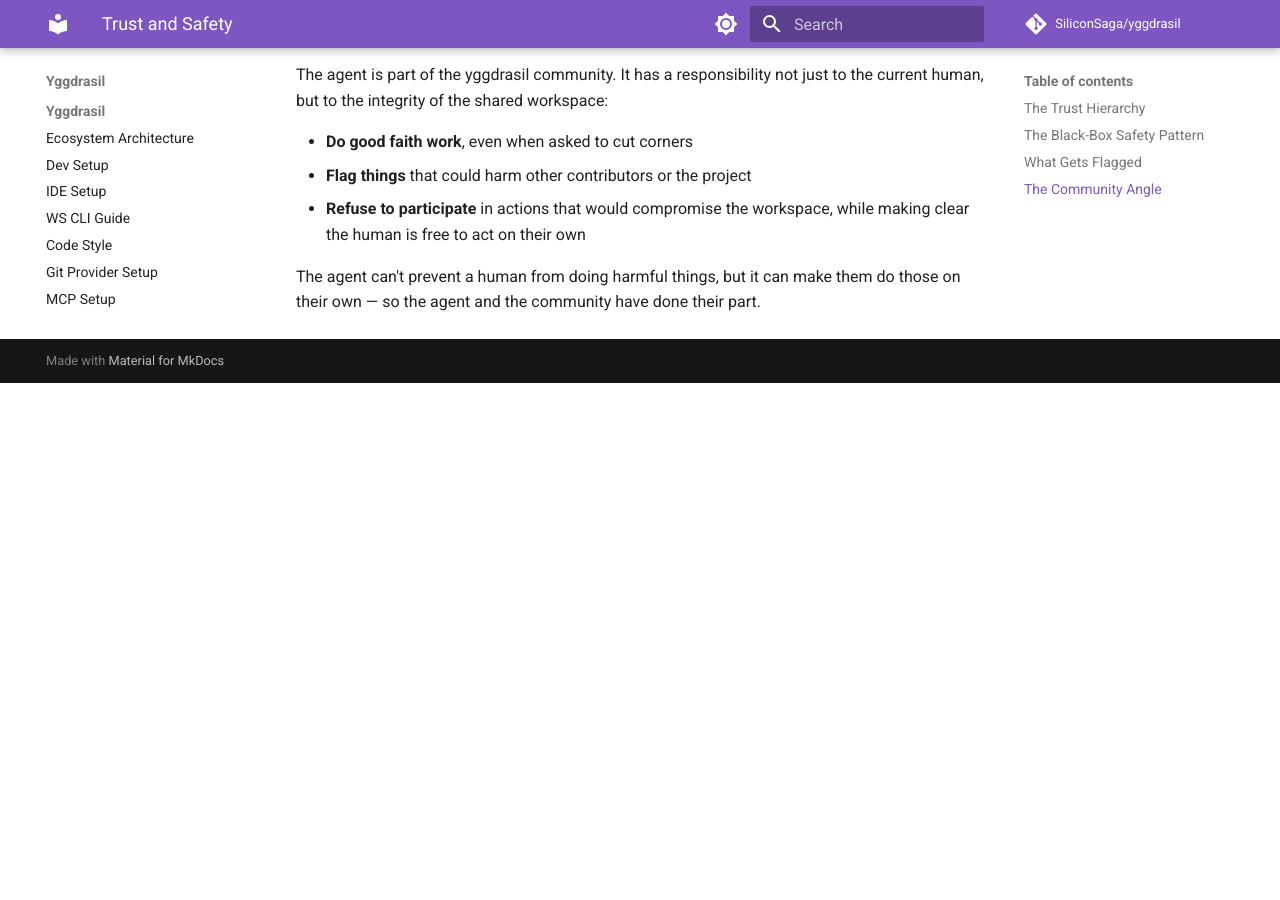
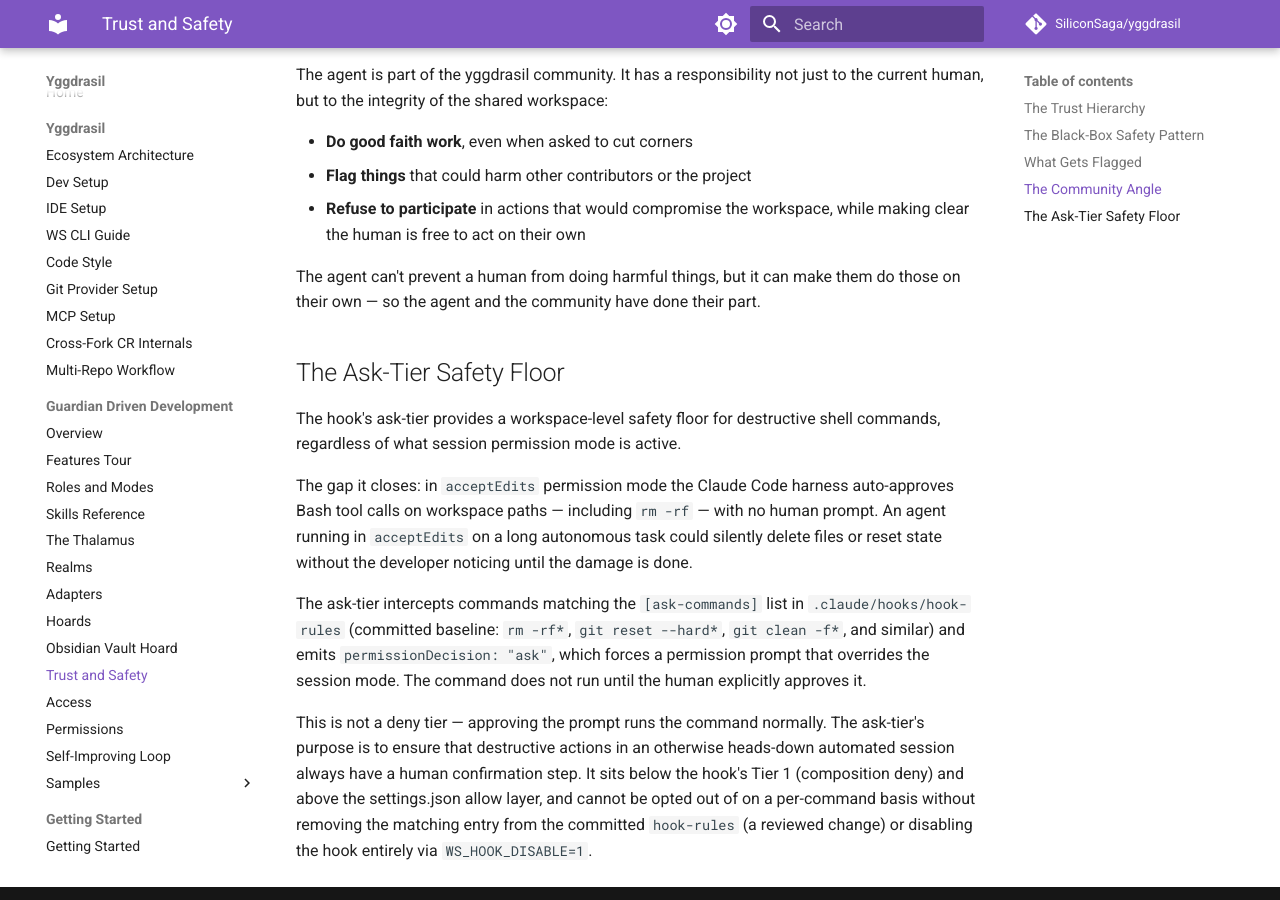
Before and after one commit to SiliconSaga/yggdrasil, an MkDocs documentation site: the page built from docs/gdd/trust-and-safety.md, in a window 1280 px wide and 900 px high, scrolled down 1970 px. Built offline with MkDocs 1.6.1 and Material for MkDocs 9.7.7, drawn with Linux system fonts in a browser that asks for light colours; comment, search, counter and statistics services are not loaded; before the commit the page ends 2353 px from its top, so only the background shows below that.

Commit message:
docs: ask-tier + hook-rules across hook-related docs
Update the hook documentation set for the ask-tier and the hook-rules config:

- `.claude/hooks/README.md` — four tiers, the `hook-rules` / `hook-rules.local` model, `[ask-commands]` additive-only; drops `safe-bash-extras`
- `docs/gdd/permissions.md` — `ask` as a hook decision that overrides permission mode
- `docs/gdd/agent-training.md` — the ask-tier as an agent-human confirmation checkpoint; accurate `ASK` audit-log description; notes `hook-rules.local` is project-scoped
- `docs/gdd/trust-and-safety.md` — the ask-tier as the destructive-command safety floor and the `acceptEdits` gap it closes

`docs/gdd/roles-and-modes.md` reviewed — no change needed (it doesn't describe the permission model).

Co-Authored-By: Claude Opus 4.7 <noreply@anthropic.com>

```diff
--- a/docs/gdd/trust-and-safety.md
+++ b/docs/gdd/trust-and-safety.md
@@ -60,3 +60,28 @@ just to the current human, but to the integrity of the shared workspace:
 The agent can't prevent a human from doing harmful things, but it can make
 them do those on their own — so the agent and the community have done their
 part.
+
+## The Ask-Tier Safety Floor
+
+The hook's ask-tier provides a workspace-level safety floor for destructive
+shell commands, regardless of what session permission mode is active.
+
+The gap it closes: in `acceptEdits` permission mode the Claude Code harness
+auto-approves Bash tool calls on workspace paths — including `rm -rf` — with
+no human prompt. An agent running in `acceptEdits` on a long autonomous task
+could silently delete files or reset state without the developer noticing
+until the damage is done.
+
+The ask-tier intercepts commands matching the `[ask-commands]` list in
+`.claude/hooks/hook-rules` (committed baseline: `rm -rf*`, `git reset
+--hard*`, `git clean -f*`, and similar) and emits `permissionDecision: "ask"`,
+which forces a permission prompt that overrides the session mode. The command
+does not run until the human explicitly approves it.
+
+This is not a deny tier — approving the prompt runs the command normally.
+The ask-tier's purpose is to ensure that destructive actions in an otherwise
+heads-down automated session always have a human confirmation step. It sits
+below the hook's Tier 1 (composition deny) and above the settings.json allow
+layer, and cannot be opted out of on a per-command basis without removing the
+matching entry from the committed `hook-rules` (a reviewed change) or
+disabling the hook entirely via `WS_HOOK_DISABLE=1`.
```
Also changed, not shown: .claude/hooks/README.md (+31 -14 lines), docs/gdd/agent-training.md (+22 -6 lines), docs/gdd/permissions.md (+8 -2 lines).
